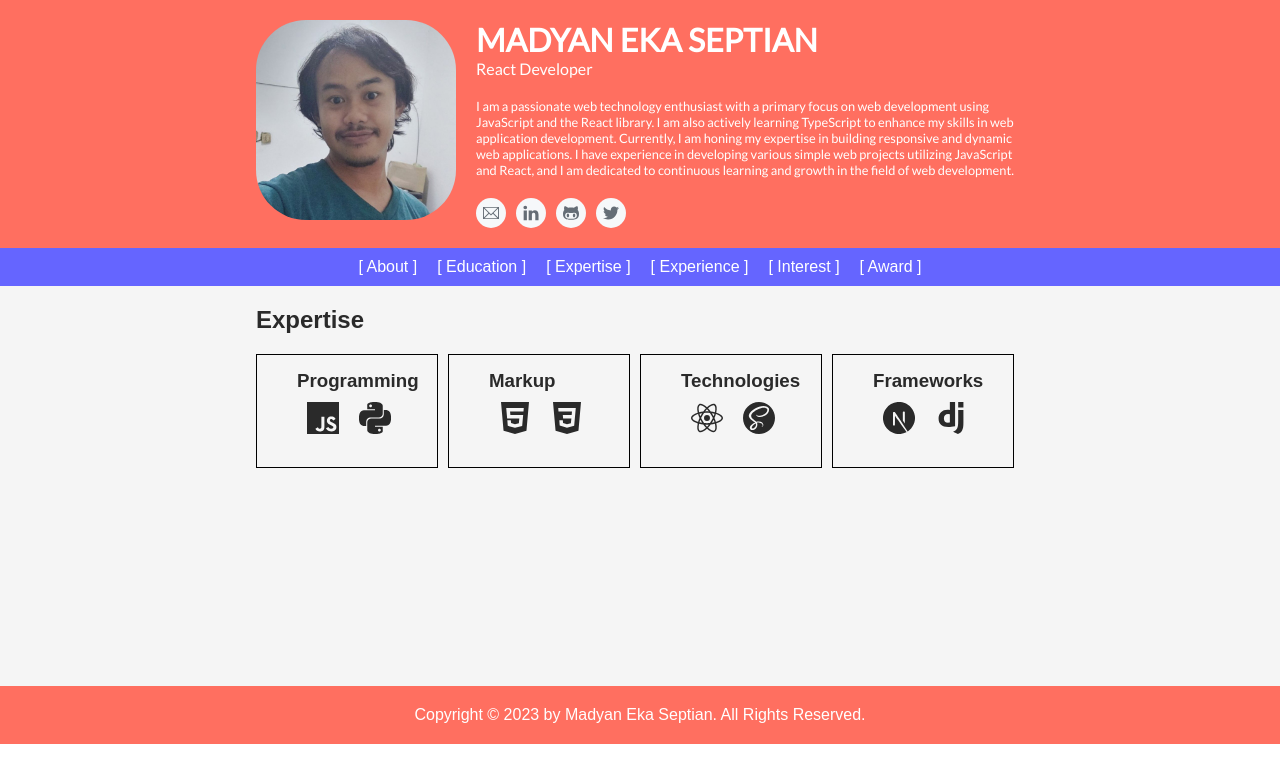
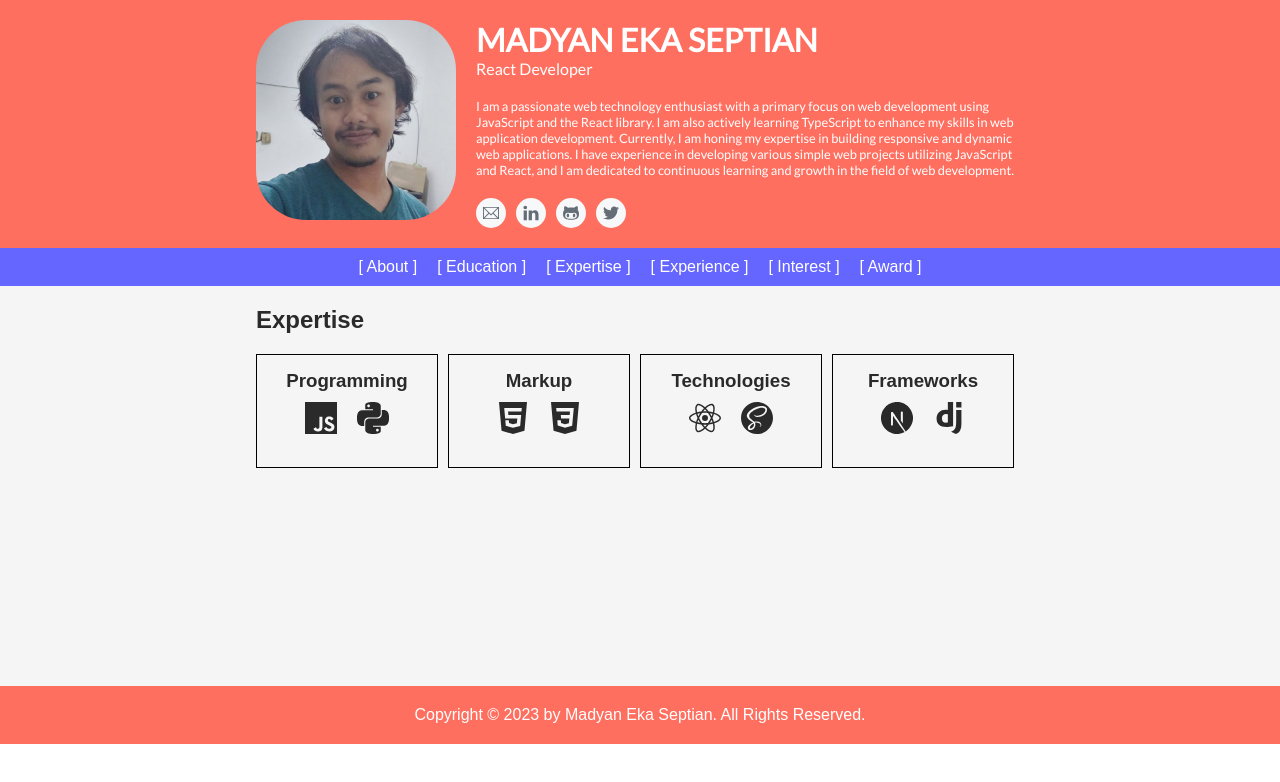
Before and after one commit to madyanes/cv-prakerja-hacktiv8, a React (Vite) app: page /expertise in a window 1280 px wide. Shown: the top 782 px of the page. Built offline with nearby package versions, Linux system fonts and the light colour scheme; a web font is replaced by a local one.

Commit message:
Centering flex item of .li-icon-only

```diff
--- a/src/App.css
+++ b/src/App.css
@@ -155,6 +155,7 @@ article footer {
 .li-icon-only ul {
   padding: 0;
   display: flex;
+  justify-content: center;
 }
 
 .li-icon-only li {
@@ -164,7 +165,8 @@ article footer {
 
 .li-bordered {
   border: 1px solid black;
-  padding: 15px 40px;
+  padding-block: 15px;
+  text-align: center;
 }
 
 .li-bordered li {
```
